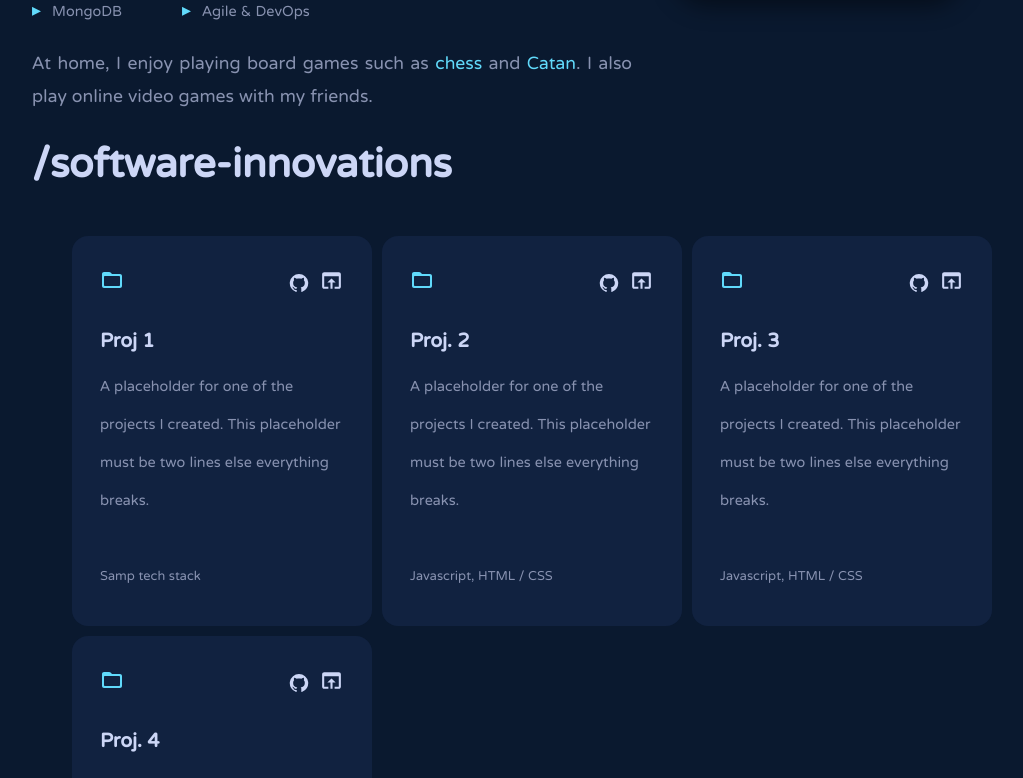
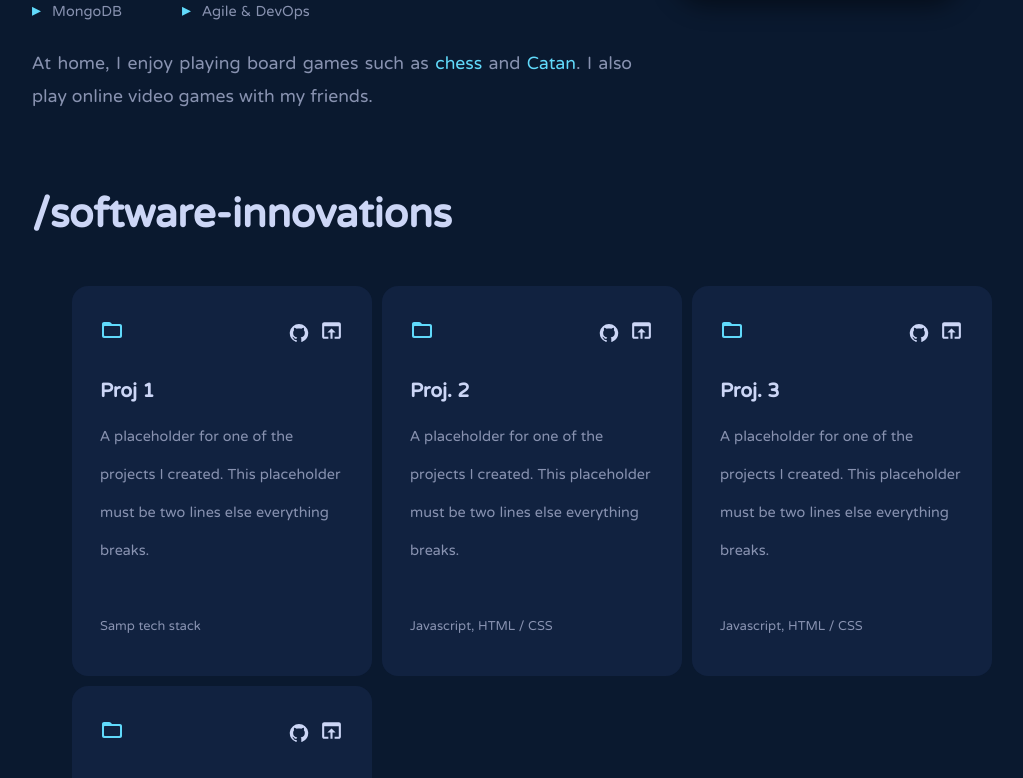
Before and after one commit to wxlkda/realport, a React (Create React App) app: page / in a window 1280 px wide. Shown: the part 1180-1958 px from the top of the page, without its empty margins (160-1183 px from the left). Built offline with nearby package versions, Linux system fonts and the light colour scheme.

Commit message:
Fxied the ref issue. Issue was projects was too close to about

```diff
--- a/src/css/projects.css
+++ b/src/css/projects.css
@@ -1,13 +1,14 @@
 #projects {
-    padding-left: 15%;
-    padding-right: 25%;
-    min-height: 100vh;
-  }
+    margin-top: 50px;
+    margin-left: 15%;
+    min-width: 15vw;
+}
 
   .projects-grid {
     display: grid;
     grid-template-columns: repeat(3, minmax(300px, 1fr));
     grid-gap: 10px;
+    max-width: 50vw;
   }
   @media (max-width: 1080px) {
     .projects-grid {
@@ -39,10 +40,6 @@
   }
   .folder-icon {
     color: var(--light-blue);
-  }
-
-  .github-icon {
-    margin-top: 6px;
   }
   .github-icon:hover {
     color: var(--light-blue);
--- a/src/js/Intro.js
+++ b/src/js/Intro.js
@@ -28,7 +28,7 @@ function Intro() {
             <a className="messageBox" href="mailto:alwalid23dec@gmail.com?subject=Hello!" rel="noopener noreferrer">
               <div className="messageBoxText">
 
-                <svg class="MuiSvgIcon-root sayEmail" focusable="false" viewBox="0 0 24 24" aria-hidden="true"><path d="M20 4H4c-1.1 0-1.99.9-1.99 2L2 18c0 1.1.9 2 2 2h16c1.1 0 2-.9 2-2V6c0-1.1-.9-2-2-2zm-.4 4.25l-7.07 4.42c-.32.2-.74.2-1.06 0L4.4 8.25c-.25-.16-.4-.43-.4-.72 0-.67.73-1.07 1.3-.72L12 11l6.7-4.19c.57-.35 1.3.05 1.3.72 0 .29-.15.56-.4.72z"></path></svg>
+                <svg className="MuiSvgIcon-root sayEmail" focusable="false" viewBox="0 0 24 24" aria-hidden="true"><path d="M20 4H4c-1.1 0-1.99.9-1.99 2L2 18c0 1.1.9 2 2 2h16c1.1 0 2-.9 2-2V6c0-1.1-.9-2-2-2zm-.4 4.25l-7.07 4.42c-.32.2-.74.2-1.06 0L4.4 8.25c-.25-.16-.4-.43-.4-.72 0-.67.73-1.07 1.3-.72L12 11l6.7-4.19c.57-.35 1.3.05 1.3.72 0 .29-.15.56-.4.72z"></path></svg>
                 Say hi!
               </div>
 
--- a/src/js/Projects.js
+++ b/src/js/Projects.js
@@ -46,7 +46,7 @@ function Projects() {
           <span className="title">
             <b>/software-innovations</b>
           </span>
-          <div className="project-container">
+        <div className="project-container">
             <ul className="projects-grid">
                 {Object.keys(projectsList).map((key, i) => (
                 <FadeInSection delay={`${i + 1}00ms`} key={i}>
@@ -66,7 +66,7 @@ function Projects() {
                 ))}
             </ul>
         </div>
-        </div>
+    </div>
     );
   };
 
```
